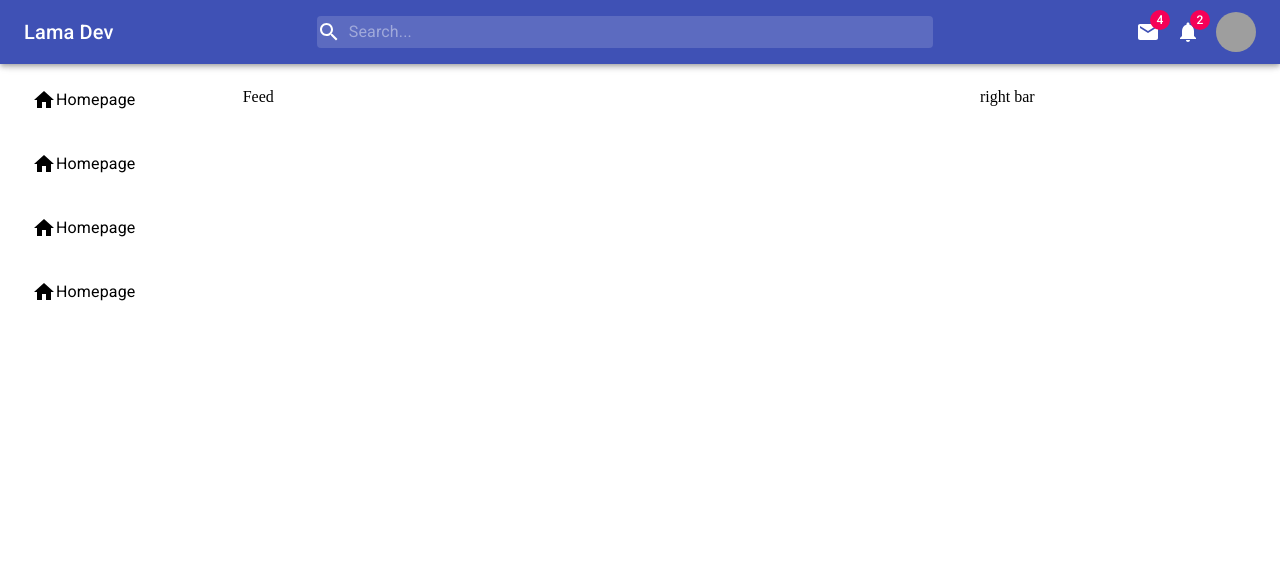
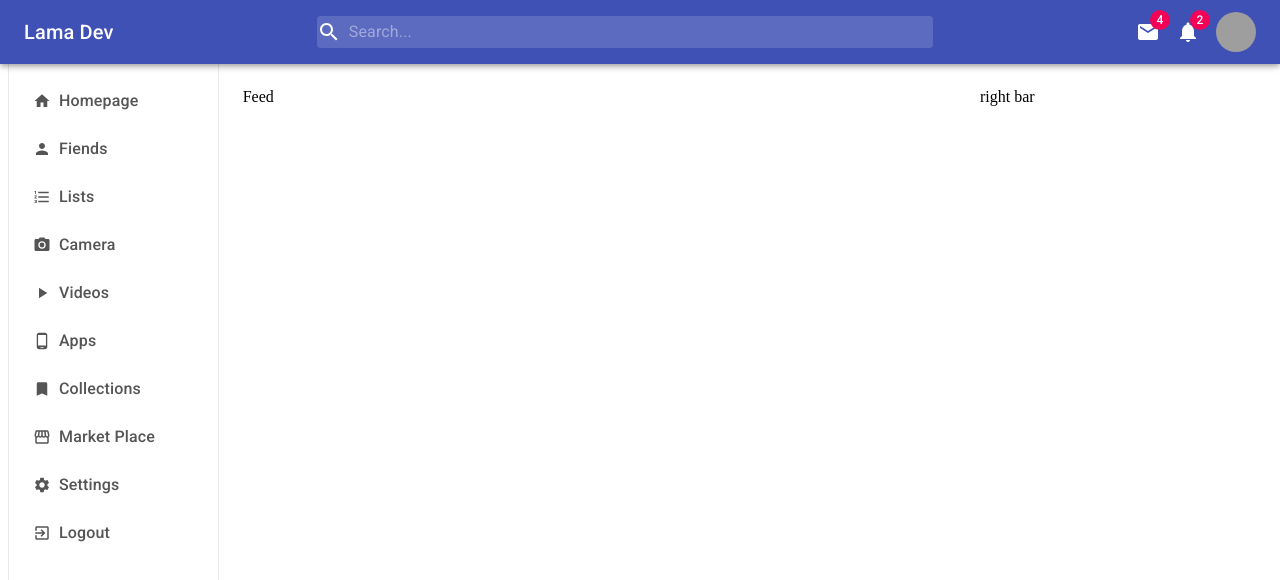
Before and after one commit to Ren33000/React--Material-UI, a React (Create React App) app: page / in a window 1280 px wide. Shown: the top 580 px of the page. Built offline with nearby package versions, Linux system fonts and the light colour scheme; grey boxes are pictures that could not be loaded.

Commit message:
icons and titles for the leftbar done

```diff
--- a/src/App.js
+++ b/src/App.js
@@ -1,20 +1,27 @@
 import { Grid } from "@material-ui/core";
-import { makeStyles } from "@material-ui/styles";
+import { makeStyles } from "@material-ui/core";
 import Feed from "./components/Feed";
 import Leftbar from "./components/Leftbar";
 import Navbar from "./components/Navbar";
 import Rightbar from "./components/Rightbar";
 
-const useStyles = makeStyles((theme) => ({}));
+const useStyles = makeStyles((theme) => ({
+  right: {
+    [theme.breakpoints.down("sm")]: {
+      display: "none"
+    }
+  }
+}));
+
 
 const App = () => {
   const classes = useStyles()
   return <div>
     <Navbar/>
     <Grid container>
-      <Grid item sm={2}> <Leftbar /> </Grid>
-      <Grid item sm={7}> <Feed /> </Grid>
-      <Grid item sm={3}> <Rightbar /> </Grid>
+      <Grid item sm={2} xs={2}> <Leftbar /> </Grid>
+      <Grid item sm={7} xs={10}> <Feed /> </Grid>
+      <Grid item sm={3} className={classes.right}> <Rightbar /> </Grid>
     </Grid>
   </div>;
 };
--- a/src/components/Leftbar.js
+++ b/src/components/Leftbar.js
@@ -1,15 +1,38 @@
-import { Container, Typography } from "@material-ui/core";
-import { Home } from "@material-ui/icons";
+import { Container, List, Typography } from "@material-ui/core";
+import { Bookmark, Camera, CameraAlt, ChildFriendlySharp, ExitToApp, FormatListNumbered, Home, LocalDiningOutlined, Person, PhoneAndroid, PlayArrow, PlayCircleFilled, Settings, Storefront, VideoCall } from "@material-ui/icons";
 import { makeStyles } from "@material-ui/core";
 
 const useStyles = makeStyles((theme) => ({
     container: {
-        paddingTop: theme.spacing(10)
+        height: "100vh",
+        paddingTop: theme.spacing(10),
+        background: theme.palette.primary.main,
+        [theme.breakpoints.up("sm")]: {
+            background: "white",
+            color: "#555",
+            border: "1px solid #ece7e7",
+        }
     },
     item: {
         display: "flex",
         alignItems: "center",
-        marginBottom: "40px"
+        marginBottom: theme.spacing(4),
+        [theme.breakpoints.up("sm")]: {
+            marginBottom: theme.spacing(3),
+            cursor: "pointer",
+        }
+    },
+    icon: {
+        marginRight: theme.spacing(1),
+        [theme.breakpoints.up("sm")]: {
+            fontSize: "18px",
+        }
+    },
+    text: {
+        fontWeight: 500,
+        [theme.breakpoints.down("sm")]: {
+            display: "none"
+        }
     }
 }));
 
@@ -21,20 +44,41 @@ const Leftbar = () => {
                 <Home className={classes.icon} />
                 <Typography className={classes.text}>Homepage</Typography>
             </div>
-
             <div className={classes.item}>
-                <Home className={classes.icon} />
-                <Typography className={classes.text}>Homepage</Typography>
+                <Person className={classes.icon} />
+                <Typography className={classes.text}>Fiends</Typography>
             </div>
-
             <div className={classes.item}>
-                <Home className={classes.icon} />
-                <Typography className={classes.text}>Homepage</Typography>
+                <FormatListNumbered className={classes.icon} />
+                <Typography className={classes.text}>Lists</Typography>
             </div>
-
             <div className={classes.item}>
-                <Home className={classes.icon} />
-                <Typography className={classes.text}>Homepage</Typography>
+                <CameraAlt className={classes.icon} />
+                <Typography className={classes.text}>Camera</Typography>
+            </div>
+            <div className={classes.item}>
+                <PlayArrow className={classes.icon} />
+                <Typography className={classes.text}>Videos</Typography>
+            </div>
+            <div className={classes.item}>
+                <PhoneAndroid className={classes.icon} />
+                <Typography className={classes.text}>Apps</Typography>
+            </div>
+            <div className={classes.item}>
+                <Bookmark className={classes.icon} />
+                <Typography className={classes.text}>Collections</Typography>
+            </div>
+            <div className={classes.item}>
+                <Storefront className={classes.icon} />
+                <Typography className={classes.text}>Market Place</Typography>
+            </div>
+            <div className={classes.item}>
+                <Settings className={classes.icon} />
+                <Typography className={classes.text}>Settings</Typography>
+            </div>
+            <div className={classes.item}>
+                <ExitToApp className={classes.icon} />
+                <Typography className={classes.text}>Logout</Typography>
             </div>
         </Container>
     );
--- a/src/theme.js
+++ b/src/theme.js
@@ -7,5 +7,4 @@ export const theme = createTheme({
             main: blue[500]
         }
     },
-    spacing: 4,
 })
```
